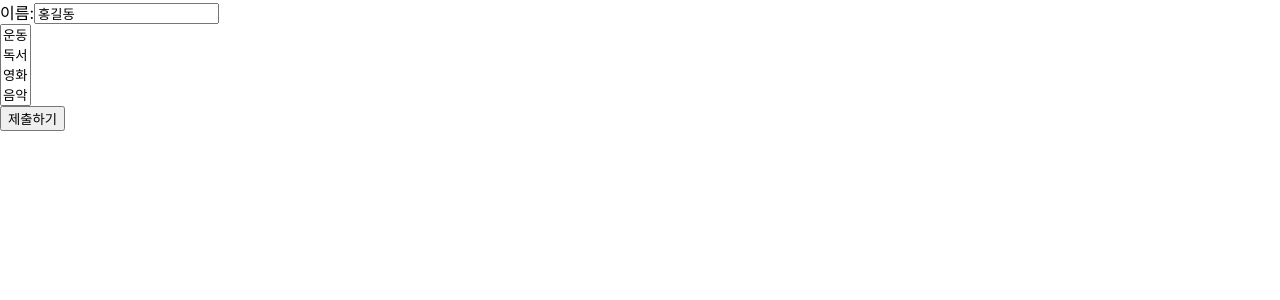
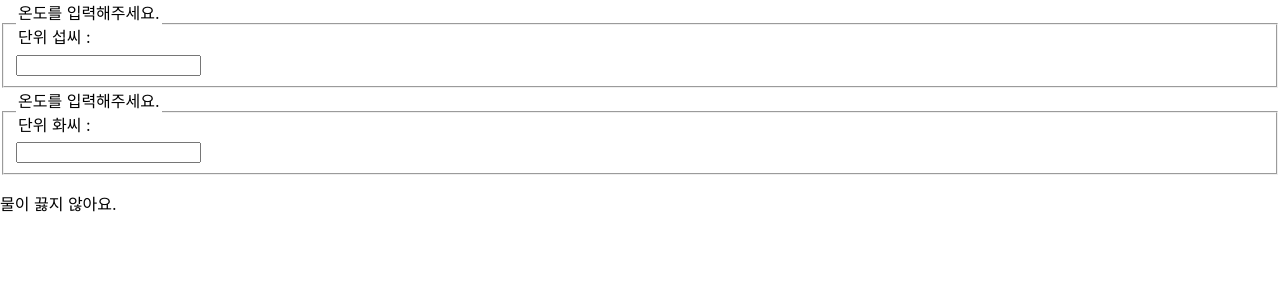
Before and after one commit to sh0114/Practice_React, a React (Create React App) app in the folder my-app/: page / in a window 1280 px wide. Shown: the top 300 px of the page. Built offline with nearby package versions, Linux system fonts and the light colour scheme.

Commit message:
230303 lifting state up! 강의 실습, state 공유 학습

```diff
--- /dev/null
+++ b/my-app/src/chapter_12/Calculator.jsx
@@ -0,0 +1,72 @@
+import React, {useState} from "react";
+import TemperatureInput from "./TemperatureInput";
+
+/** 물이끓고 있는지 확인하는 함수 */
+function BoilingVerdict(props){
+    if(props.celsius >= 100){
+        return <p>물이 끓고 있어요!!</p>
+    }else{
+        return <p>물이 끓지 않아요.</p>
+    }
+}
+
+/** 화씨 -> 섭씨 변환 함수 */
+function toCelsius(f){
+    return ((f-32) * 5) / 9;
+}
+
+/** 섭씨 -> 화씨 변환 함수 */
+function toFahrenheit(c){
+    return((c*9)/5)+32;
+}
+
+/** 입력한 온도에 따라 변환하는 함수 */
+function tryConvert(temperature, convert){
+    const input = parseFloat(temperature);
+    if(Number.isNaN(input)){
+        return '';
+    } // 숫자가 아닌 것 입력 시 empty string 반환
+
+    const output = convert(input);
+    const rounded = Math.round(output * 1000) / 1000;
+    return rounded.toString();
+}
+
+function Calculator(props) {
+    const [temperature, setTemperature] = useState('');
+    const [scale, setScale] = useState('c');
+
+    const handleCelsiusChange = (temperature) => {
+        setTemperature(temperature);
+        setScale('c');
+    }
+
+    const handleFahrenheitChange = (temperature) => {
+        setTemperature(temperature);
+        setScale('f');
+    }
+
+    const celsius = scale === "f" ? tryConvert(temperature, toFahrenheit) : temperature;
+    const fahrenheit = scale === "c" ? tryConvert(temperature, toCelsius) : temperature;
+
+    return(
+        <div>
+            <TemperatureInput
+               scale='c'
+               temperature={celsius}
+               onTemperatureChange={handleCelsiusChange}
+            />
+
+            <TemperatureInput
+               scale='f'
+               temperature={fahrenheit}
+               onTemperatureChange={handleFahrenheitChange}
+            />
+
+            <BoilingVerdict celsius={parseFloat(celsius)} />
+        </div>
+    )
+
+}
+
+export default Calculator;
--- /dev/null
+++ b/my-app/src/chapter_12/TemperatureInput.jsx
@@ -0,0 +1,22 @@
+const scaleNames = {
+    c : '섭씨',
+    f : '화씨'
+};
+
+function TemperatureInput(props){
+    const handleChange = (event) => {
+        props.onTemperatureChange(event.target.value);
+    };
+
+    return(
+        <fieldset>
+            <legend>온도를 입력해주세요. <br/>
+                    단위 {scaleNames[props.scale]} :
+            </legend>
+            <input value={props.temperature} onChange={handleChange} />
+        </fieldset>
+
+    )
+}
+
+export default TemperatureInput;
--- a/my-app/src/index.js
+++ b/my-app/src/index.js
@@ -15,12 +15,13 @@
 import LandingPage from './chapter_09/LandingPage';
 import AttedanceBook from './chapter_10/AttendanceBook';
 import SignUp from './chapter_11/SignUp';
+import Calculator from './chapter_12/Calculator';
 
 const root = ReactDOM.createRoot(document.getElementById('root'));
 
 root.render(
   <React.StrictMode>
-   <SignUp />
+   <Calculator />
   </React.StrictMode>,
   // document.getElementById('root')
 );
```
